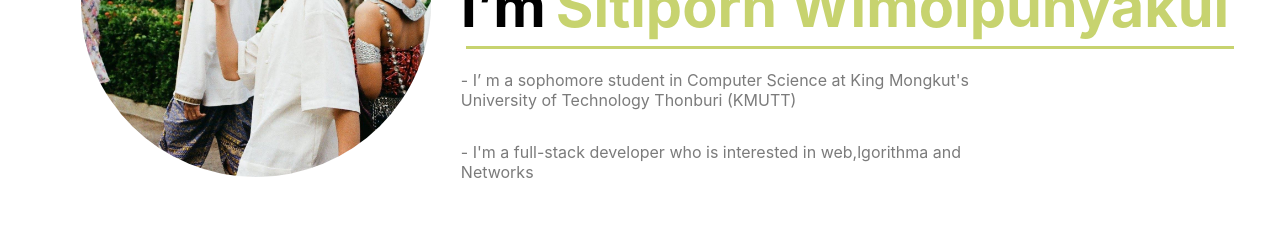
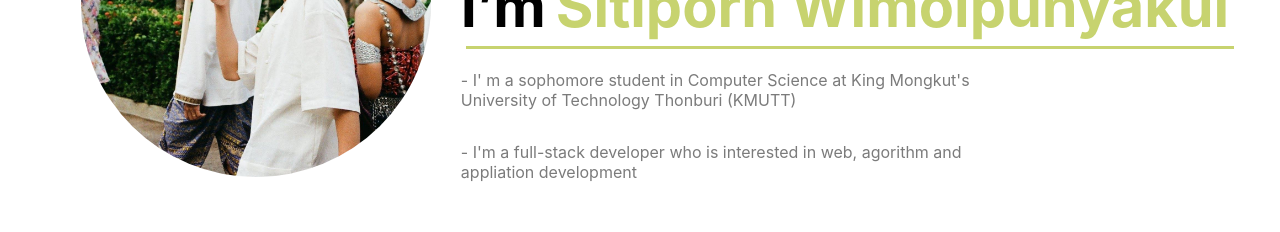
Before and after one commit to jigneng1/Stthi, a Next.js app: page /about in a window 1280 px wide. Shown: the part 231-463 px from the top of the page. Built offline with nearby package versions, Linux system fonts and the light colour scheme.

Commit message:
fix bug#1

```diff
--- a/pages/about.js
+++ b/pages/about.js
@@ -43,13 +43,13 @@ const About = () => {
 
                 <div className="typing">
                   <p style={{ color: "#7B7B7B" }}>
-                    - I’ m a sophomore student in Computer Science at King
-                    Mongkut's University of Technology Thonburi (KMUTT)
+                    {`- I' m a sophomore student in Computer Science at King
+                    Mongkut's University of Technology Thonburi (KMUTT)`}
                   </p>
                 </div>
                 <div className="typing">
                   <p style={{ color: "#7B7B7B" }}>
-                    - I'm a full-stack developer who is interested in web,lgorithma and Networks
+                    {`- I'm a full-stack developer who is interested in web, agorithm and appliation development`}
                   </p>
                 </div>
               </div>
@@ -79,10 +79,10 @@ const About = () => {
                   </div>
 
                   <div className="card" style={{ marginTop: "2rem" }}>
-                    <p>King Mongkut's University of Technology Thonburi</p>
+                    <p>{`King Mongkut's University of Technology Thonburi`}</p>
 
                     <p>2021 - Present</p>
-                    <p>I'm currently studying bachelor's second year of</p>
+                    <p>{`I'm currently studying bachelor's second year of`}</p>
                     <p>Computer Science at School of Information Technology</p>
                     <p>Current GPAX : 3.25</p>
                   </div>
```
